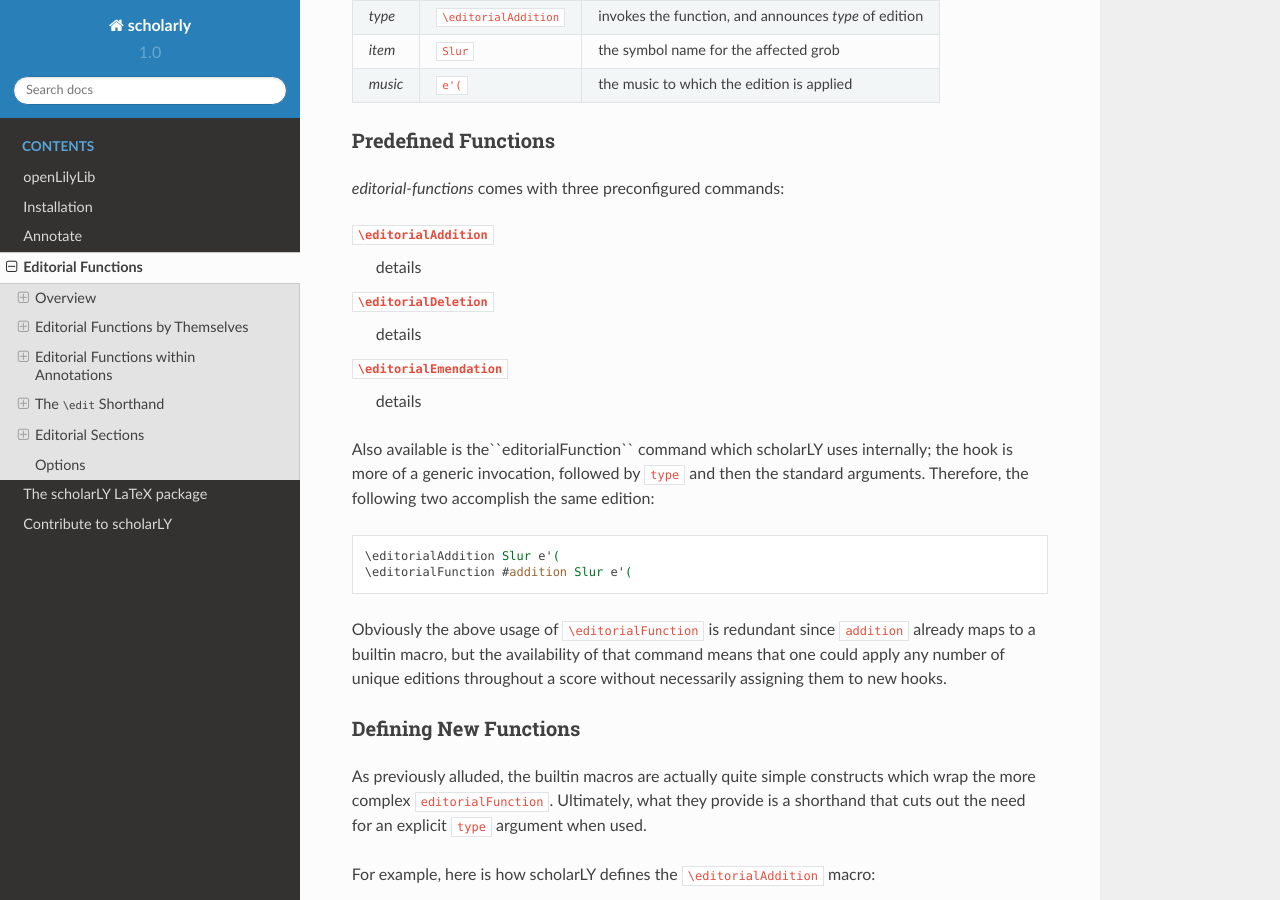
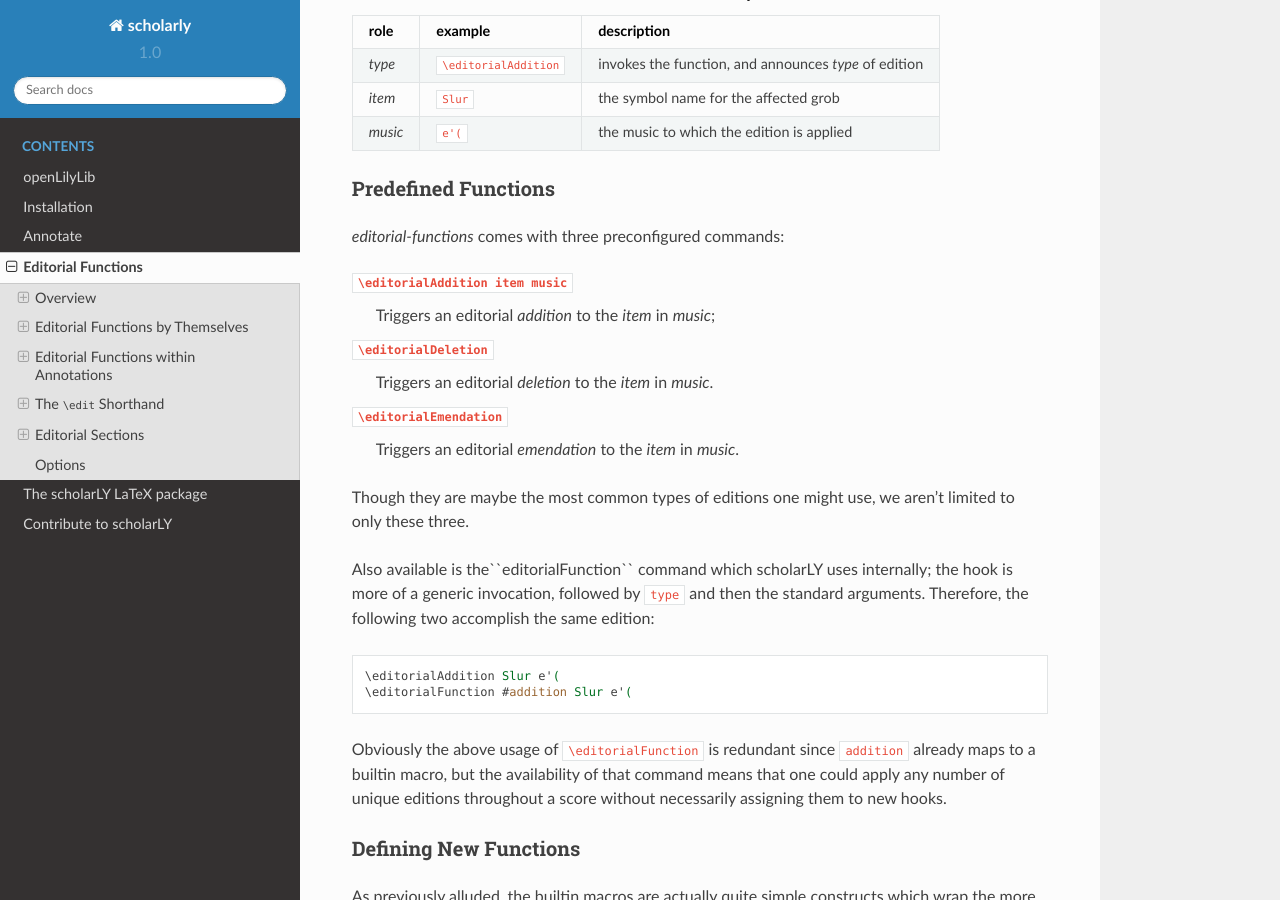
Before and after one commit to openlilylib/scholarly, a Sphinx documentation site: the page built from doc/source/editorial-fns.rst, in a window 1280 px wide and 900 px high, scrolled down 1369 px. Built offline with Sphinx 7.4.7 and the Read the Docs theme 2.0.0, drawn with Linux system fonts in a browser that asks for light colours; pages that are not in the unit, such as notebooks, are missing from menus; some of the changed text lies outside the part shown.

Commit message:
WIP adds example output

```diff
--- a/doc/source/editorial-fns.rst
+++ b/doc/source/editorial-fns.rst
@@ -27,6 +27,8 @@
 annotations. In the *Options* section later, we'll see how to actually configure
 what effects are applied to specific items per specific types of editions, and
 how to toggle them.
+
+**resulting image of the minimum example here...**
 
 Choosing a method to invoke editorial functions, either standalone or through
 annotations, isn't only a matter of taste. One can imagine the need for some
@@ -72,15 +74,17 @@
 
 `editorial-functions` comes with three preconfigured commands:
 
-``\editorialAddition``
-  details
+``\editorialAddition item music``
+  Triggers an editorial `addition` to the `item` in `music`;
 
 ``\editorialDeletion``
-  details
+  Triggers an editorial `deletion` to the `item` in `music`.
 
 ``\editorialEmendation``
-  details
+  Triggers an editorial `emendation` to the `item` in `music`.
 
+Though they are maybe the most common types of editions one might use, we aren't
+limited to only these three.
 
 Also available is the``\editorialFunction`` command which scholarLY uses
 internally; the hook is more of a generic invocation, followed by ``type`` and
```
Also changed, not shown: doc/source/annotate.rst (+6 -1 lines), 1 other file.
